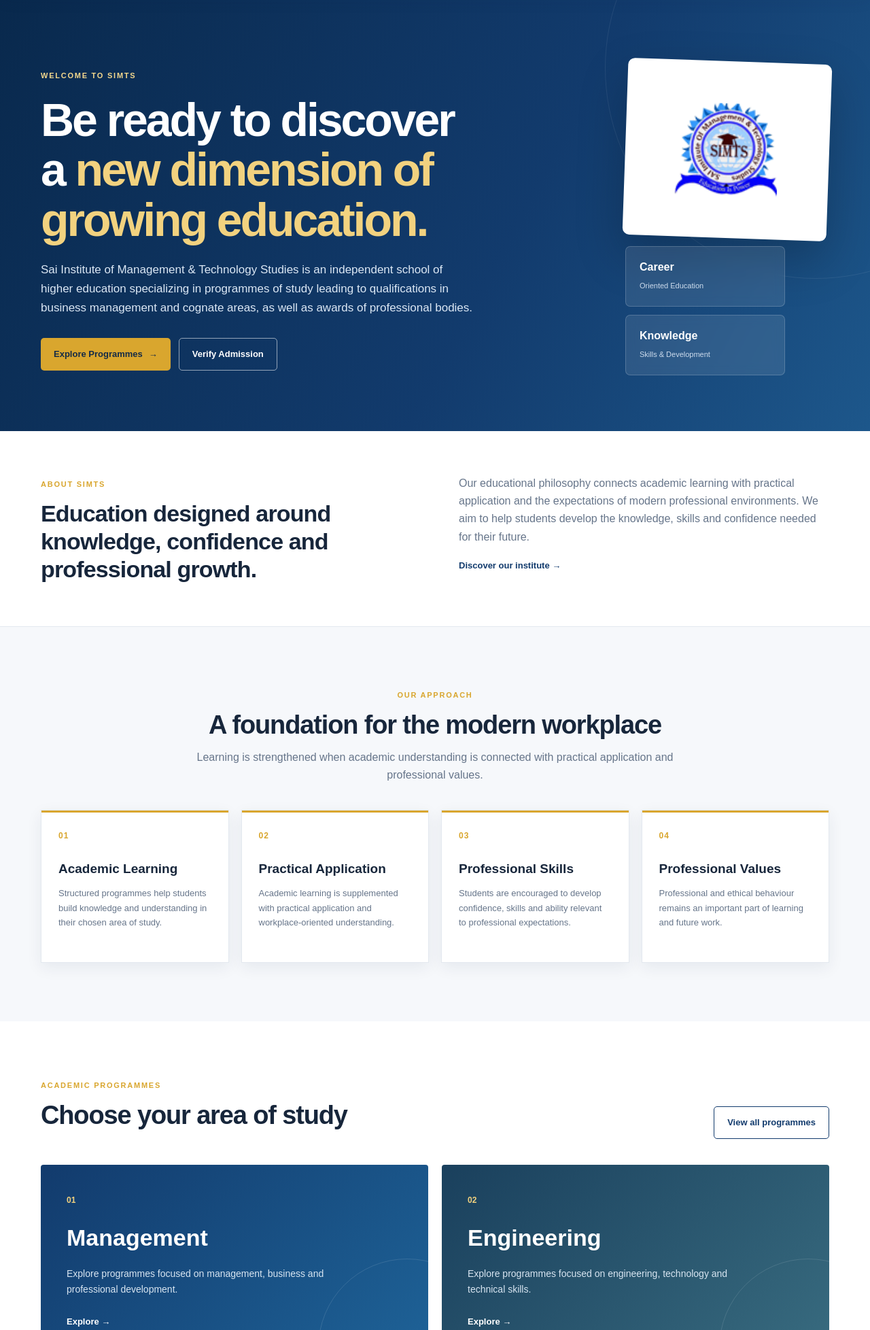
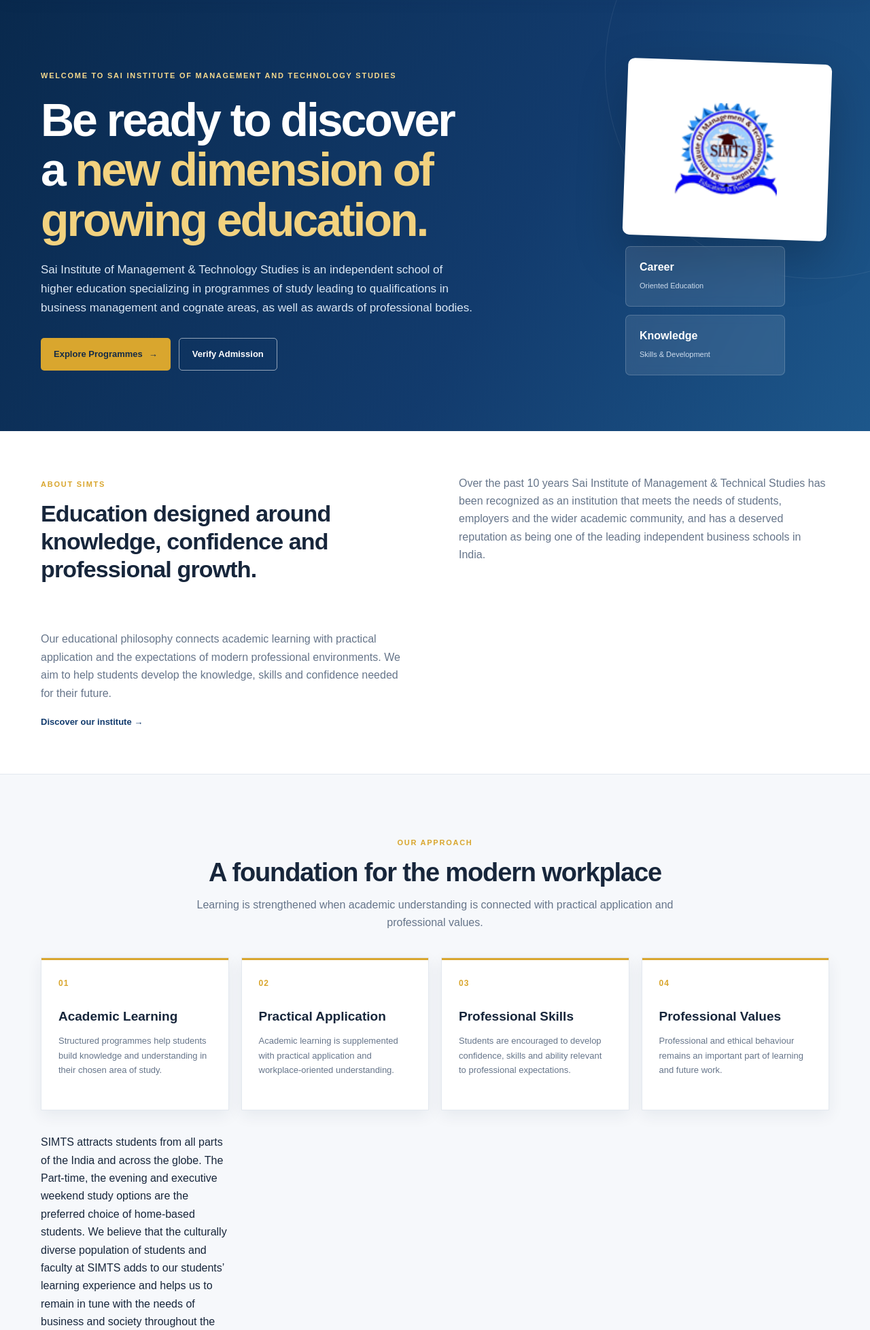
Before and after one commit to Harshzala00/SIMTS, a Flask app: page / in a window 1280 px wide. Shown: the part 89-2045 px from the top of the page at 68% size. Run offline with Flask 3, Linux system fonts and the light colour scheme; data that the repository does not hold is empty.

Commit message:
Add files via upload

```diff
--- a/templates/index.html
+++ b/templates/index.html
@@ -5,7 +5,7 @@
   <div class="hero-bg-shape"></div>
   <div class="container hero-inner">
     <div class="hero-copy">
-      <span class="eyebrow light">WELCOME TO SIMTS</span>
+      <span class="eyebrow light">WELCOME TO Sai Institute of Management and Technology Studies</span>
       <h1>Be ready to discover a <span>new dimension of growing education.</span></h1>
       <p>Sai Institute of Management &amp; Technology Studies is an independent school of higher education specializing in programmes of study leading to qualifications in business management and cognate areas, as well as awards of professional bodies.</p>
       <div class="hero-actions">
@@ -24,6 +24,7 @@
 <section class="intro-band">
   <div class="container intro-grid">
     <div><span class="section-kicker">ABOUT SIMTS</span><h2>Education designed around knowledge, confidence and professional growth.</h2></div>
+    <div><p>Over the past 10 years Sai Institute of Management & Technical Studies has been recognized as an institution that meets the needs of students, employers and the wider academic community, and has a deserved reputation as being one of the leading independent business schools in India.</p></div>
     <div><p>Our educational philosophy connects academic learning with practical application and the expectations of modern professional environments. We aim to help students develop the knowledge, skills and confidence needed for their future.</p><a class="arrow-link" href="{{ url_for('public.about') }}">Discover our institute →</a></div>
   </div>
 </section>
@@ -36,6 +37,11 @@
       <article class="feature-card"><div class="feature-icon">02</div><h3>Practical Application</h3><p>Academic learning is supplemented with practical application and workplace-oriented understanding.</p></article>
       <article class="feature-card"><div class="feature-icon">03</div><h3>Professional Skills</h3><p>Students are encouraged to develop confidence, skills and ability relevant to professional expectations.</p></article>
       <article class="feature-card"><div class="feature-icon">04</div><h3>Professional Values</h3><p>Professional and ethical behaviour remains an important part of learning and future work.</p></article>
+      <div><p>SIMTS attracts students from all parts of the India and across the globe. The Part-time, the evening and executive weekend study options are the preferred choice of home-based students. We believe that the culturally diverse population of students and faculty at SIMTS adds to our students’ learning experience and helps us to remain in tune with the needs of business and society throughout the world.
+
+              We strongly believe in supporting our students at every stage of their education. From pre-application counseling to right the way through to career guidance. Even before you decide to make an application we welcome the opportunity of meeting with you and discussing your academic career aspirations – every day is an open day at SIMTS!
+
+           </p></div>
     </div>
   </div>
 </section>
```
